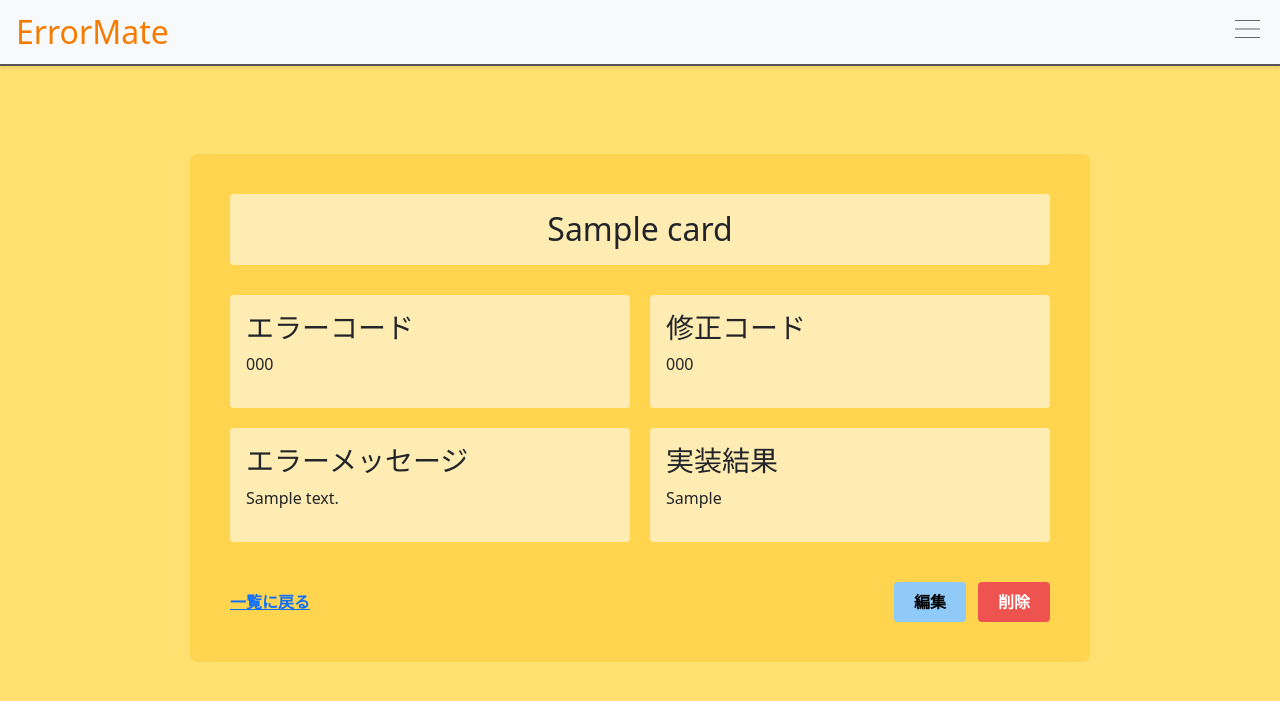
After one commit to ken99375/ErrorMate, a Flask app: page /card/1 in a window 1280 px wide. The commit adds this page. Shown: the top 701 px of the page. Run offline with Flask 3, Linux system fonts and the light colour scheme; tables that the repository leaves empty hold one stand-in row (values such as "Sample post").

Commit message:
ステップカード関連

```diff
--- a/Blueprints/step_card.py
+++ b/Blueprints/step_card.py
@@ -1,54 +1,61 @@
-from flask import Blueprint, render_template, request, redirect, url_for
+from flask import Blueprint, render_template, request, redirect, url_for,abort
+# ★ ログイン無し運用にするので login_required / current_user は使わない
+# from flask_login import login_required, current_user
+from models import db, StepCard, User
+
+step_card_bp = Blueprint('step_card', __name__)
+
+# 一覧
+@step_card_bp.route('/list')
+def list_cards():
+    # チーム全員共通で見せる想定なら user_id 条件は外す
+    cards = (
+        StepCard.query
+        .filter(StepCard.status == 'step')   # ステップカードだけ
+        .order_by(StepCard.created_at.desc())
+        .all()
+    )
+    return render_template('step_card_list.html', cards=cards)
+
+# 詳細
+@step_card_bp.route('/<int:card_id>')
+def detail_card(card_id):
+    card = StepCard.query.get_or_404(card_id)
+    # 削除済みやステップカード以外は見せないならここで制御
+    if card.status == 'deleted':
+        abort(404)
+    return render_template('step_card_detail.html', card=card)
+
+# 編集
 
 
 
-# 名前が step_card → url_for('step_card.○○') で呼び出す時の前半部分になる。
-step_card_bp = Blueprint('step_card', __name__)
 
 
-
-#ーーーーーーーーーーーーー一覧画面ーーーーーーーーーーーーーーーーーー#
-# /card/list にアクセスした時に動く。
-@step_card_bp.route('/list')
-def list_cards():
-    # 本来ここに DB から取ってきたカード一覧を入れる想定。
-    cards = []  # まだDBないならとりあえず空
-    # テンプレ側では cards を受け取って、「0件なら真ん中の新規作成だけ表示」みたいな if 分岐に使ってる。
-    return render_template('step_card_list.html', cards=cards)
-
-#ーーーーーーーーーーーーーーーーーーーーーーーーーーーーーーーーーーー#
-
-
-#ーーーーーーーーーー新規作成画面 ー 保存処理ーーーーーーーーーーーーー#
-# GET と POST の2種類のリクエストを受け付ける。
-# GET のとき：画面表示
-# POST のとき：フォーム送信（保存）
+# 新規作成
 @step_card_bp.route('/create', methods=['GET', 'POST'])
 def create_card():
-    # 保存ボタンを押した後の処理はこちら側に入る。
     if request.method == 'POST':
-        # ここでフォームの中身を取る（今は保存はダミーでもOK）
-        title = request.form.get('text_title')
-        error_code = request.form.get('text_error')
-        fix_code = request.form.get('text_fixcode')
-        message = request.form.get('text_message')
-        result = request.form.get('text_result')
-        # TODO: StepCard を作って db に保存する処理を書く
-        # 保存後は一覧に戻る
+        # 今は「テストユーザー1人」を仮で紐付け
+        # ちゃんとやるなら User.query.first() で先頭ユーザー取ってくる
+        user = User.query.first()  # 無かったらエラーになるので注意
+
+        card = StepCard(
+            user_id=user.user_id if user else None,
+            title=request.form.get('text_title'),
+            error_code=request.form.get('text_error'),
+            modifying_code=request.form.get('text_fixcode'),
+            error_message=request.form.get('text_message'),
+            execution_result=request.form.get('text_result'),
+            status='step',
+        )
+        db.session.add(card)
+        db.session.commit()
         return redirect(url_for('step_card.create_complete'))
-    # GET のときは画面表示だけ
+
     return render_template('step_card_create.html')
 
-#ーーーーーーーーーーーーーーーーーーーーーーーーーーーーーーーーーーー#
-
-
-#ーーーーーーーーーーーーーーー保存完了画面ーーーーーーーーーーーーーー#
-
-# /card/create/complete にアクセスした時の処理。
-# templates フォルダの中に card サブフォルダがあって、
-# その中の StepCardCreateComplate.html を取ってくる想定。
+# 完了画面
 @step_card_bp.route('/create/complete')
 def create_complete():
     return render_template('card/StepCardCreateComplate.html')
-
-#ーーーーーーーーーーーーーーーーーーーーーーーーーーーーーーーーーーー#
--- a/static/css/stepcard.css
+++ b/static/css/stepcard.css
@@ -86,12 +86,18 @@
     gap: 16px;
     }
 
-    .card-item {
-    background: #ffeaa7;
-    border: 2px solid #c9a742;
-    padding: 12px;
-    border-radius: 4px;
-    }
+.card-item {
+  position: relative;        /* 位置系 */
+  background: #ffeaa7;       /* 背景色 */
+  border: 2px solid #c9a742; /* 枠線 */
+  padding: 12px;
+  border-radius: 4px;
+
+  /* ボタン位置を揃える用（前に話したやつ） */
+  display: flex;
+  flex-direction: column;
+}
+
 
     .card-title {
     font-weight: bold;
@@ -187,3 +193,101 @@
     font-size: 16px;
     padding: 0;
     }
+
+
+    .detail-screen {
+    display: flex;
+    justify-content: center;
+    margin-top: 40px;
+    }
+
+    .detail-box {
+    background: #ffd54f;
+    padding: 40px;
+    border-radius: 8px;
+    max-width: 900px;
+    width: 100%;
+    margin: 40px auto;
+    }
+
+    .detail-title {
+    text-align: center;
+    font-size: 2rem;
+    margin-bottom: 30px;
+    background: #ffecb3;
+    padding: 16px;
+    border-radius: 4px;
+    }
+
+    .detail-grid {
+    display: grid;
+    grid-template-columns: repeat(2, minmax(0, 1fr));
+    gap: 20px;
+    margin-bottom: 40px;
+    }
+
+    .detail-cell {
+    background: #ffecb3;
+    padding: 16px;
+    border-radius: 4px;
+    }
+
+    .detail-cell h3 {
+    margin: 0 0 8px;
+    }
+
+    .detail-footer {
+    display: flex;
+    justify-content: space-between;
+    align-items: center;
+    }
+
+    .link-back {
+    text-decoration: underline;
+    font-weight: bold;
+    }
+
+    .detail-actions {
+    display: flex;
+    gap: 12px;
+    }
+
+    .btn-edit,
+    .btn-delete {
+    padding: 8px 20px;
+    border: none;
+    border-radius: 4px;
+    font-weight: bold;
+    cursor: pointer;
+    }
+
+    .btn-edit {
+    background: #90caf9;
+    }
+
+    .btn-delete {
+    background: #ef5350;
+    color: #fff;
+    }
+
+
+    /* ボタン置く位置用（下中央あたりにしたいなら） */
+    .card-actions {
+    margin-top: auto;
+    text-align: right;  /* 右寄せなら right, 真ん中なら center */
+    }
+
+    .btn-detail {
+    display: inline-block;
+    padding: 6px 16px;
+    border-radius: 4px;
+    background-color: #90caf9;
+    color: #000;
+    text-decoration: none;
+    font-size: 0.9rem;
+    font-weight: bold;
+    }
+
+    .btn-detail:hover {
+    opacity: 0.9;
+    }
--- a/templates/card/StepCardCreateComplate.html
+++ b/templates/card/StepCardCreateComplate.html
@@ -9,7 +9,7 @@
     html, body { height: 100%; margin: 0; }
     body {
       font-family: system-ui, -apple-system, "Segoe UI", Roboto, "Hiragino Kaku Gothic ProN",
-                   "メイリオ", "Noto Sans JP", sans-serif;
+                  "メイリオ", "Noto Sans JP", sans-serif;
       display: grid;
       place-items: center;
       background: #fff;
--- /dev/null
+++ b/templates/step_card_detail.html
@@ -0,0 +1,64 @@
+    {% extends "base.html" %}
+
+    {% block title %}ステップカード詳細 | ErrorMate{% endblock %}
+
+    {% block extra_css %}
+    <link rel="stylesheet" href="{{ url_for('static', filename='css/stepcard.css') }}">
+    {% endblock %}
+
+    {% block content %}
+    <section class="screen active detail-screen">
+    <div class="detail-box">
+        <!-- エラ―タイトル -->
+        <h2 class="detail-title" name="text_errortitle">
+        {{ card.title }}
+        </h2>
+
+        <div class="detail-grid">
+        <div class="detail-cell">
+            <h3>エラーコード</h3>
+            <p name="text_errorcode">{{ card.error_code or '' }}</p>
+        </div>
+
+        <div class="detail-cell">
+            <h3>修正コード</h3>
+            <p name="text_fixcode">{{ card.modifying_code or '' }}</p>
+        </div>
+
+        <div class="detail-cell">
+            <h3>エラーメッセージ</h3>
+            <p name="text_message">{{ card.error_message or '' }}</p>
+        </div>
+
+        <div class="detail-cell">
+            <h3>実装結果</h3>
+            <p name="text_impcode">{{ card.execution_result or '' }}</p>
+        </div>
+        </div>
+
+        <div class="detail-footer">
+        <a href="{{ url_for('step_card.list_cards') }}"
+            class="link-back"
+            name="link_list">
+            一覧に戻る
+        </a>
+
+        <!-- 編集・削除はルート作るまでダミーでもOK -->
+        <form method="get"
+                action="#"
+                class="detail-actions">
+            <button type="submit"
+                    class="btn-edit"
+                    name="btn_edit">
+            編集
+            </button>
+            <button type="button"
+                    class="btn-delete"
+                    name="btn_delete">
+            削除
+            </button>
+        </form>
+        </div>
+    </div>
+    </section>
+    {% endblock %}
```
Also changed, not shown: config.py (+14 -4 lines), static/js/stepcard.js (deleted, +0 -142 lines), templates/step_card_create.html (+3 -18 lines), templates/step_card_list.html (+31 -20 lines).
